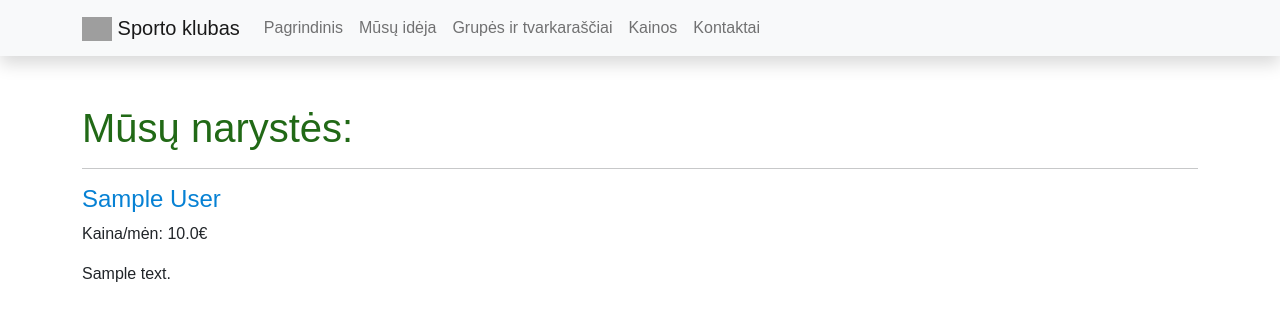
After one commit to Jaroslav-Pol/sportsclub, a Django app: page /fightclub/prices in a window 1280 px wide. The commit adds this page. Shown: the top 321 px of the page. Run offline with Django 3.2, Linux system fonts and the light colour scheme; tables that the repository leaves empty hold one stand-in row (values such as "Sample post"); grey boxes are pictures that could not be loaded.

Commit message:
Padaryta narysčių puslapis

```diff
--- a/sportsclub/fightclub/templates/fightclub/base.html
+++ b/sportsclub/fightclub/templates/fightclub/base.html
@@ -18,7 +18,7 @@
 <!-- Navigation -->
 <nav class="navbar navbar-expand-lg navbar-light bg-light static-top mb-5 shadow">
     <div class="container">
-        <a class="navbar-brand" href="#">
+        <a class="navbar-brand" href="{% url 'index' %}">
             <img src="/docs/5.0/assets/brand/bootstrap-logo.svg" alt="" width="30" height="24"
                  class="d-inline-block align-text-top">
             Sporto klubas
@@ -39,7 +39,7 @@
                     <a class="nav-link" href="{% url 'groups' %}">Grupės ir tvarkaraščiai</a>
                 </li>
                 <li class="nav-item">
-                    <a class="nav-link" href="">Kainos</a>
+                    <a class="nav-link" href="{% url 'prices' %}">Kainos</a>
                 </li>
                 <li class="nav-item">
                     <a class="nav-link" href="">Kontaktai</a>
--- a/sportsclub/fightclub/templates/fightclub/group.html
+++ b/sportsclub/fightclub/templates/fightclub/group.html
@@ -7,6 +7,4 @@
   <p>{{ group.week_day }} {{ group.start_time }}</p>
   <h5>Aprašymas</h5>
   <p>{{ group.description }}</p>
-
-
 {% endblock %}>
--- a/sportsclub/fightclub/templates/fightclub/groups.html
+++ b/sportsclub/fightclub/templates/fightclub/groups.html
@@ -4,7 +4,8 @@
   <h1>Mūsų grupės:</h1>
   <hr/>
   {% for group in groups %}
-  <a class="link-primary" href="{% url 'group' group.id %}"><h4>{{ group.name }} </h4></a>
+    <a class="link-primary" href="{% url 'group' group.id %}"><h4>{{ group.name }} </h4></a>
     <p>{{ group.week_day }} {{ group.start_time }}</p>
+    <br>
   {% endfor %}
 {% endblock %}>
--- /dev/null
+++ b/sportsclub/fightclub/templates/fightclub/prices.html
@@ -0,0 +1,13 @@
+{% extends "fightclub/base.html" %}
+
+{% block content %}
+  <h1>Mūsų narystės:</h1>
+  <hr/>
+  {% for membership in memberships %}
+    <h4>{{ membership.name }} </h4>
+    <p>Kaina/mėn: {{ membership.price }}€ </p>
+    <p>{{ membership.description }}</p>
+    <br>
+
+  {% endfor %}
+{% endblock %}>
--- a/sportsclub/fightclub/urls.py
+++ b/sportsclub/fightclub/urls.py
@@ -7,4 +7,6 @@ urlpatterns = [
     path('about/', views.about, name='about'),
     path('groups/', views.groups, name='groups'),
     path('groups/<int:group_id>', views.group, name='group'),
+    path('prices', views.prices, name='prices'),
+
 ]
--- a/sportsclub/fightclub/views.py
+++ b/sportsclub/fightclub/views.py
@@ -23,3 +23,10 @@ def groups(request):
 def group(request, group_id):
     single_group = get_object_or_404(Group, pk=group_id)
     return render(request, 'fightclub/group.html', {'group': single_group})
+
+def prices(request):
+    memberships = Membership.objects.all()
+    context = {
+        'memberships': memberships,
+    }
+    return render(request, 'fightclub/prices.html', context=context)
```
